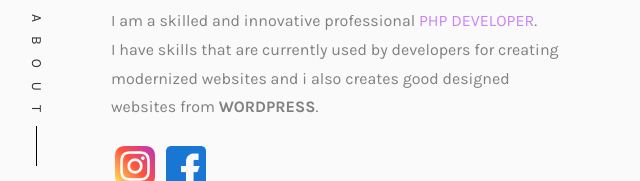
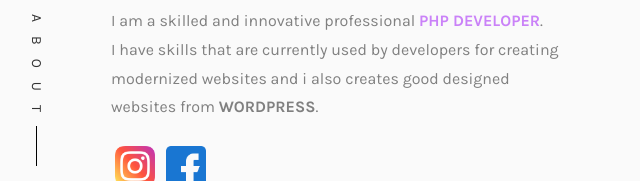
Before and after one commit to sarimkhan515/my-portfolio, a plain HTML site: page index.html in a window 1280 px wide. Shown: the part 371-552 px from the top of the page, 640-1280 px from the left. Drawn offline with nearby package versions, Linux system fonts and the light colour scheme; a web font is replaced by a local one.

Commit message:
Add files via upload

```diff
--- a/index.html
+++ b/index.html
@@ -96,7 +96,7 @@
 <div class="rotate">
 <h2 class="heading">About</h2>
 </div>
-<p>I am a skilled and innovative professional <a href="#">PHP DEVELOPER</a>. <br> I have skills that are currently used by developers for creating modernized websites and i also creates good designed websites from <b>WORDPRESS</b>.</p>
+<p>I am a skilled and innovative professional <a href="#projects"><b>PHP DEVELOPER</b></a>. <br> I have skills that are currently used by developers for creating modernized websites and i also creates good designed websites from <b>WORDPRESS</b>.</p>
 <p class="colorlib-social-icons">
 &nbsp;<a href="https://www.instagram.com/real_sarim_official/"><img width="40px" src="./images/instagram.png" alt=""></a>&nbsp;&nbsp;
 <a href="#"><img width="40px" src="./images/facebook.png" alt=""></a>
```
